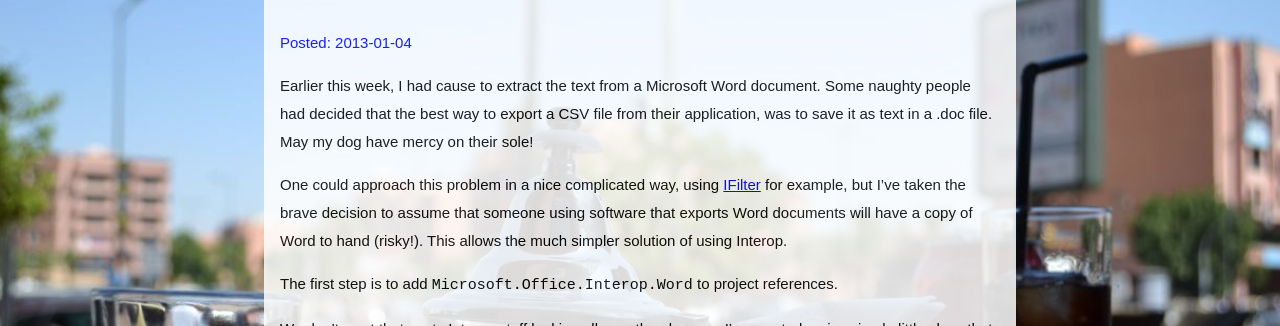
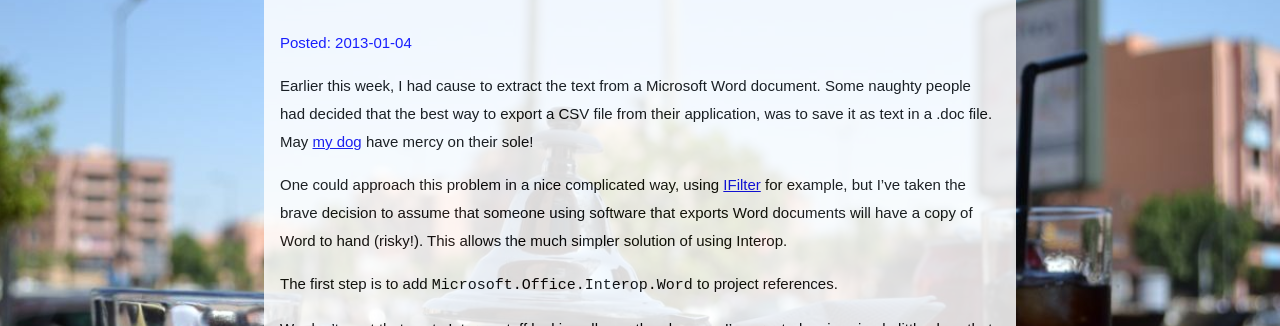
Before and after one commit to MarkWithall/markwithall.github.com, a Jekyll site: the page built from _posts/2013-01-04-word-to-text.md, in a window 1280 px wide, cut to the strip 200-526 px from the top of the page. Built offline with Jekyll 4.4.1, drawn with Linux system fonts in a browser that asks for light colours; some web fonts are replaced; some of the changed lines change nothing that is shown.

Commit message:
Added link.

```diff
--- a/_posts/2013-01-04-word-to-text.md
+++ b/_posts/2013-01-04-word-to-text.md
@@ -4,7 +4,7 @@ title: How to extract text from a Microsoft Word document in C#
 categories: programming
 extra_styles: syntax.css
 ---
-Earlier this week, I had cause to extract the text from a Microsoft Word document.  Some naughty people had decided that the best way to export a CSV file from their application, was to save it as text in a .doc file.  May my dog have mercy on their sole!
+Earlier this week, I had cause to extract the text from a Microsoft Word document.  Some naughty people had decided that the best way to export a CSV file from their application, was to save it as text in a .doc file.  May [my dog](https://www.facebook.com/HarryTheRottweiler) have mercy on their sole!
 
 One could approach this problem in a nice complicated way, using [IFilter](http://www.codeproject.com/Articles/13391/Using-IFilter-in-C) for example, but I’ve taken the brave decision to assume that someone using software that exports Word documents will have a copy of Word to hand (risky!).  This allows the much simpler solution of using Interop.
 
```
